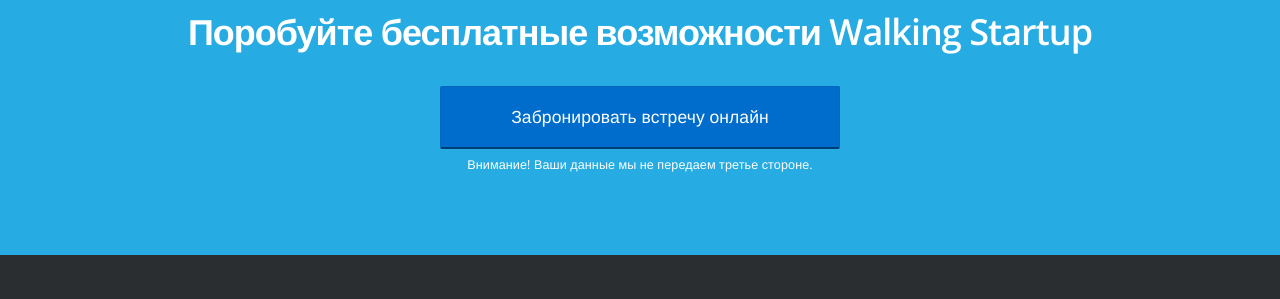
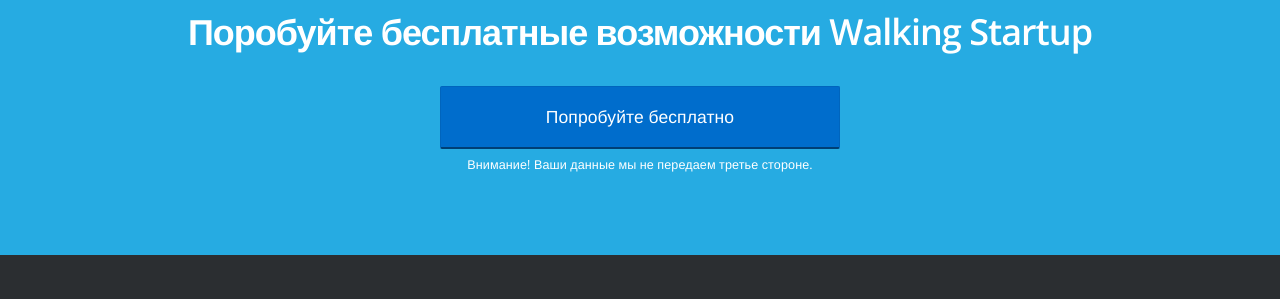
Before and after one commit to RakhimyanTim/walkingstartup.github.io, a Jekyll site: the page built from pages/index.html, in a window 1280 px wide and 900 px high, scrolled down 5548 px. Shown: the part 155-454 px from the top of the window. Built offline with Jekyll 4.4.1, drawn with Linux system fonts in a browser that asks for light colours; nearby versions of some CDN libraries.

Commit message:
Update index.html

```diff
--- a/pages/index.html
+++ b/pages/index.html
@@ -209,7 +209,7 @@
 <section class="bright-section centered">
 	<div class="container">
 		<h2>Поробуйте бесплатные возможности Walking Startup</h2>
-		<p style="margin:0;"><a href="https://goo.gl/forms/BOPSObq5b1onzGkc2" class="btn btn-primary btn-large btn-block btn-centered sign-up">Забронировать встречу онлайн</a>
+		<p style="margin:0;"><a href="https://goo.gl/forms/BOPSObq5b1onzGkc2" class="btn btn-primary btn-large btn-block btn-centered sign-up">Попробуйте бесплатно</a>
 		<span class="btn-sub-text new-content">Внимание! Ваши данные мы не передаем третье стороне.</span></p>
 	</div>
 </section>
```
